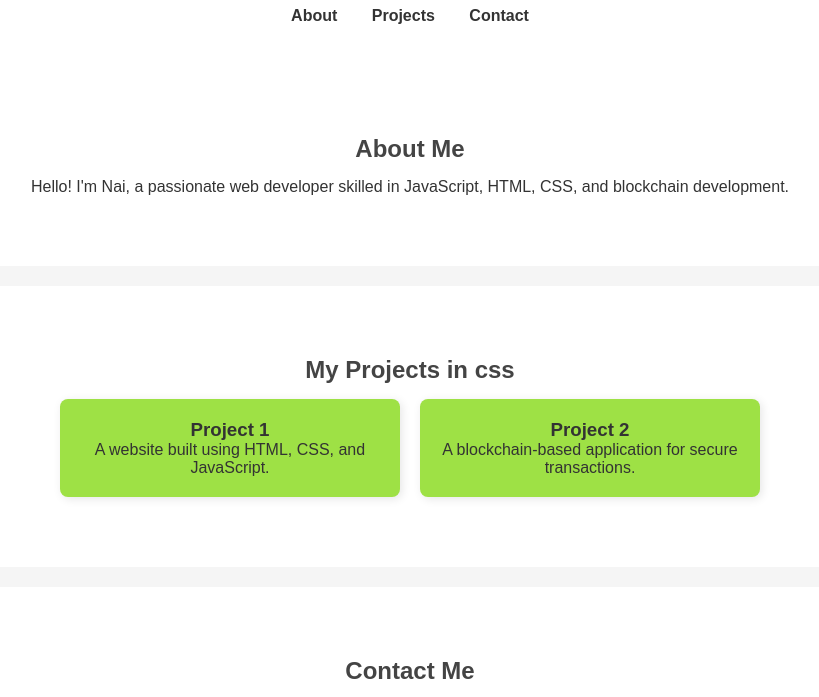
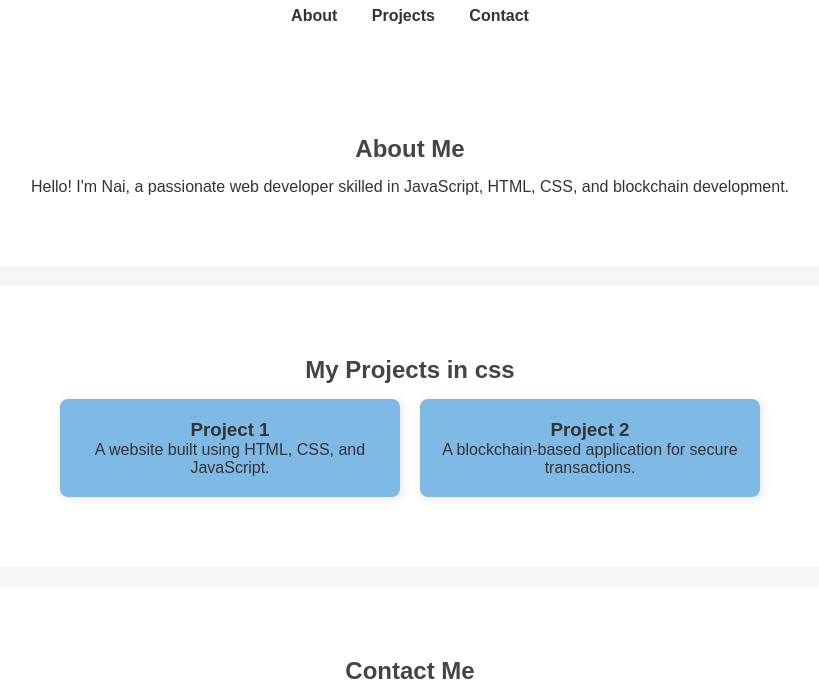
Before and after one commit to MojiNoSoCute/Portfolio, a plain HTML site: page index.html in a window 1280 px wide. Shown: the part 103-800 px from the top of the page, without its empty margins (230-1049 px from the left). Drawn offline with Linux system fonts and the light colour scheme.

Commit message:
change color Project button

```diff
--- a/styles.css
+++ b/styles.css
@@ -79,7 +79,7 @@
   }
 
   .project {
-      background: #9ee145;
+      background: #7fb9e6;
       padding: 20px;
       border-radius: 8px;
       width: 300px;
```
